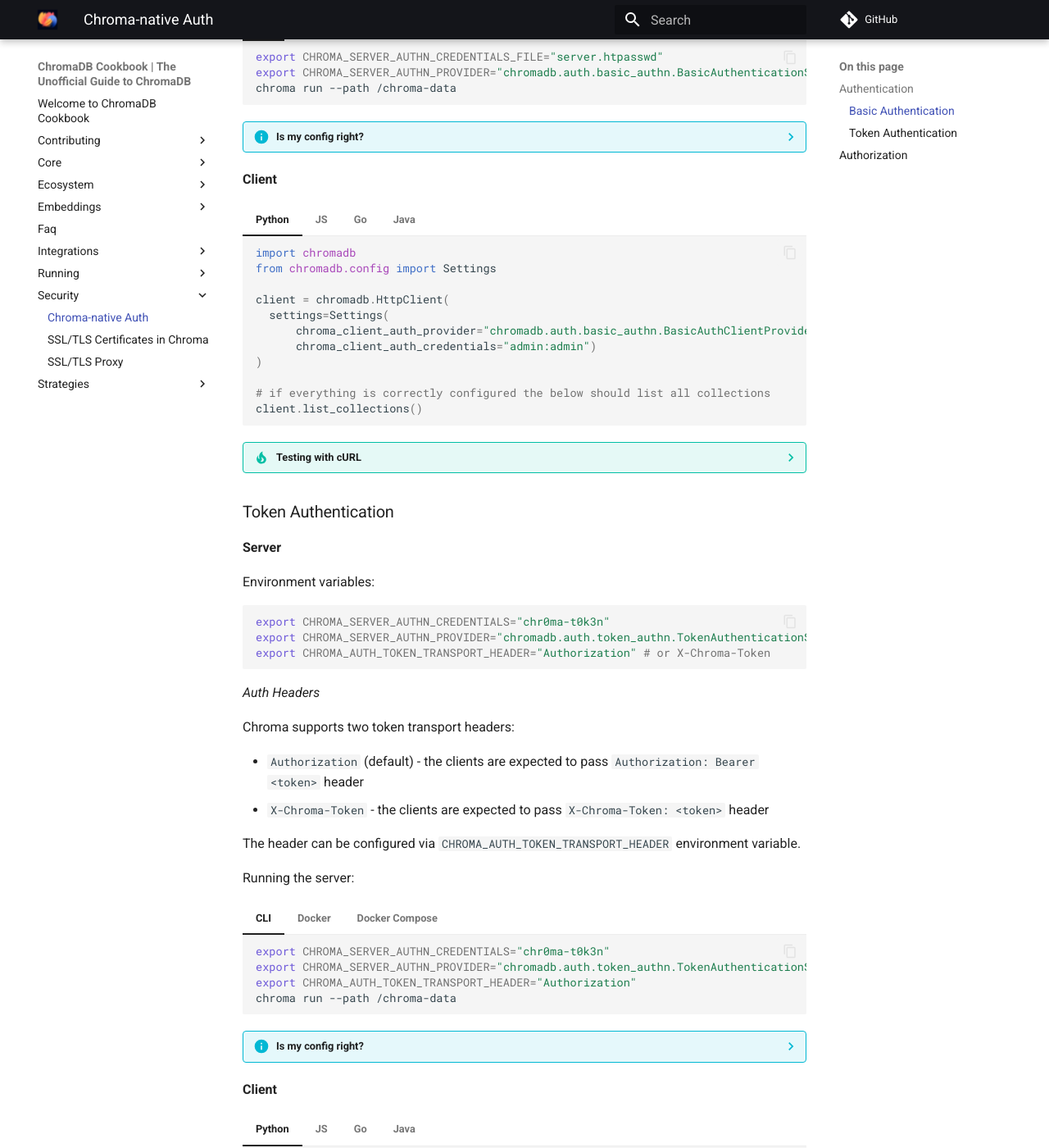
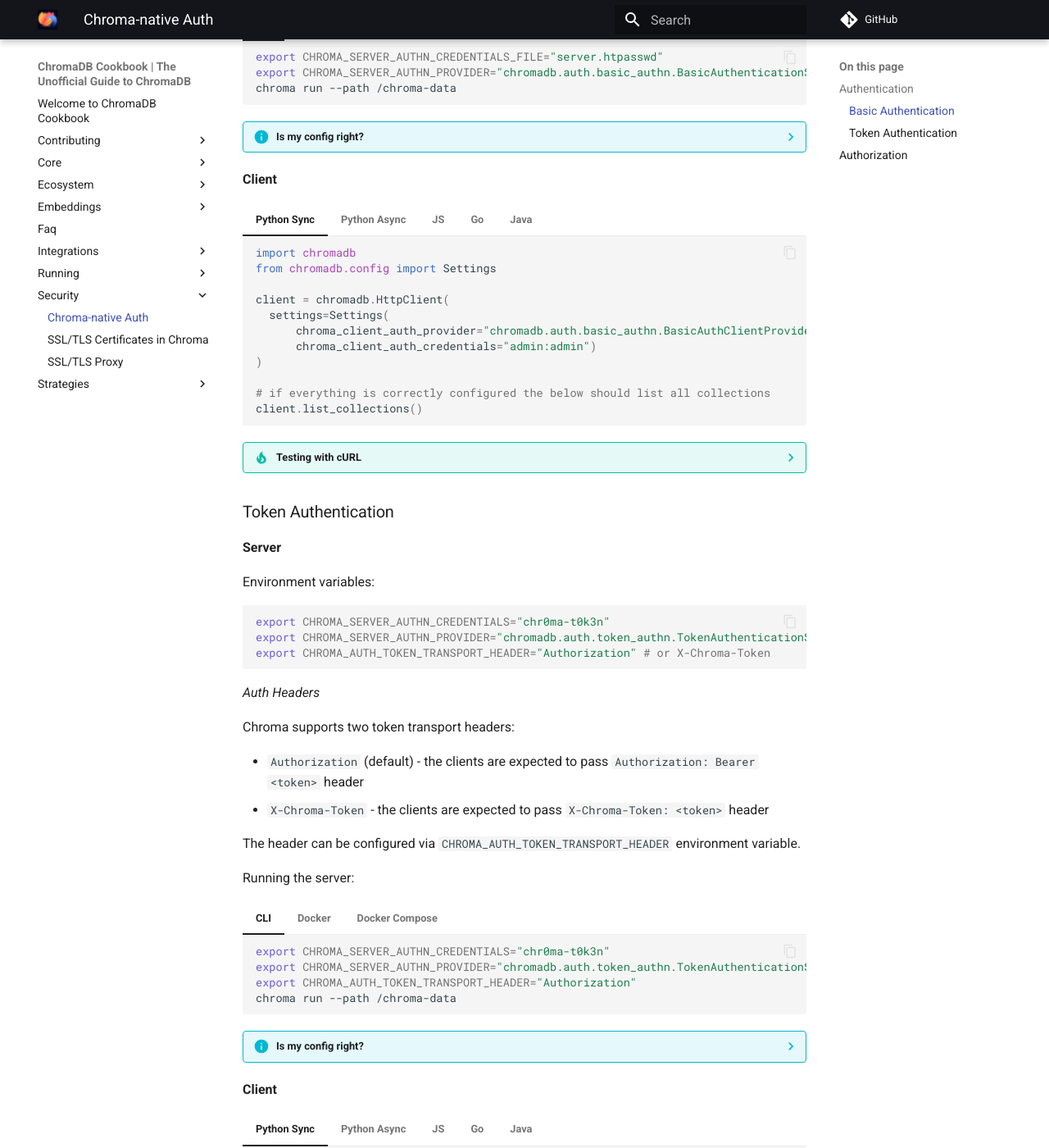
Before and after one commit to amikos-tech/chroma-cookbook, an MkDocs documentation site: the page built from docs/security/auth.md, in a window 1280 px wide and 1400 px high, scrolled down 1323 px. Shown: the whole window at 82% size. Built offline with MkDocs 1.6.1 and Material for MkDocs 9.7.7, drawn with Linux system fonts in a browser that asks for light colours; comment, search, counter and statistics services are not loaded; some of the changed lines change nothing that is shown.

Commit message:
feat: Async auth examples

````diff
--- a/docs/security/auth.md
+++ b/docs/security/auth.md
@@ -121,7 +121,7 @@
 
 **Client**
 
-=== "Python"
+=== "Python Sync"
 
     ```python
     import chromadb
@@ -135,6 +135,17 @@
 
     # if everything is correctly configured the below should list all collections
     client.list_collections()
+    ```
+
+=== "Python Async"
+
+    ```python
+    import chromadb
+    import base64
+
+    base64_credentials = base64.b64encode(b"admin:admin").decode("utf-8")
+
+    client = await chromadb.AsyncHttpClient(headers={"Authorization": f"Basic {base64_credentials}"})
     ```
 
 === "JS"
@@ -295,7 +306,7 @@
 
 **Client**
 
-=== "Python"
+=== "Python Sync"
 
     ```python
     import chromadb
@@ -311,6 +322,19 @@
 
     # if everything is correctly configured the below should list all collections
     client.list_collections()
+    ```
+
+=== "Python Async"
+
+    ```python
+    import chromadb
+    # for Authorization header
+    client = await chromadb.AsyncHttpClient(headers={"Authorization": "Bearer chr0ma-t0k3n"})
+    # for X-Chroma-Token header
+    client = await chromadb.AsyncHttpClient(headers={"X-Chroma-Token": "chr0ma-t0k3n"})
+
+    # if everything is correctly configured the below should list all collections
+    await client.list_collections()
     ```
 
 === "JS"
````
